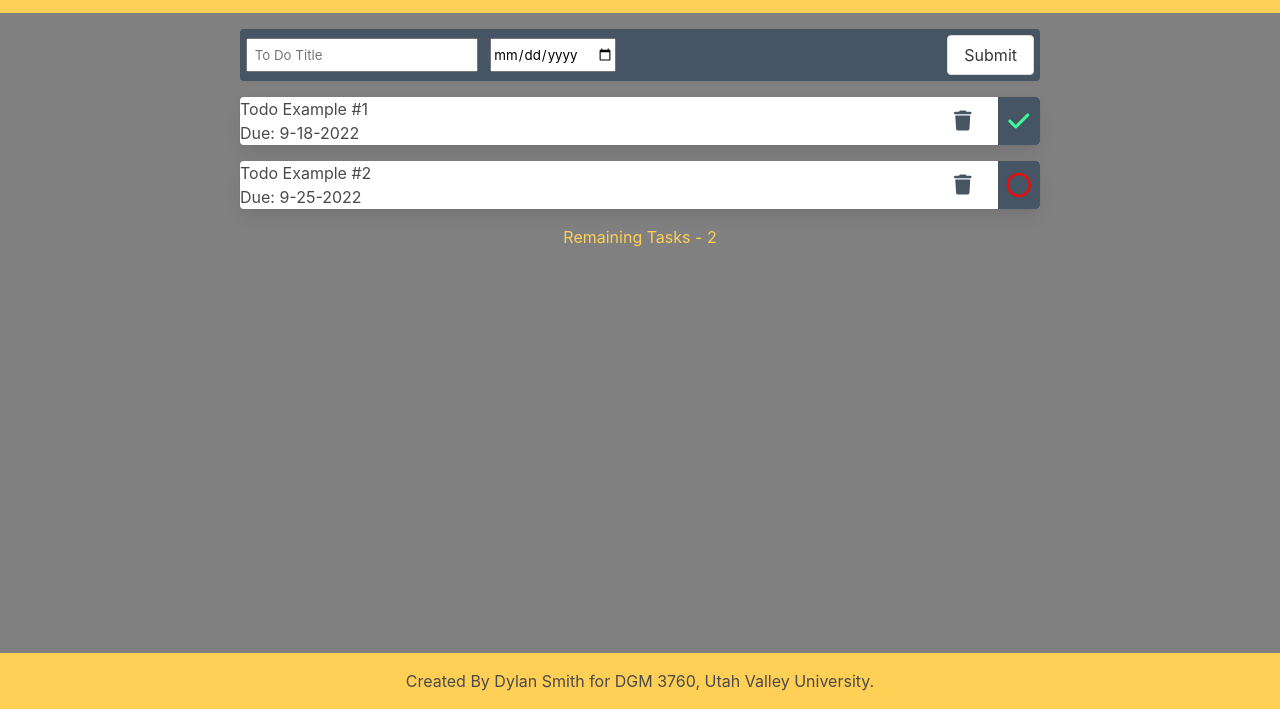
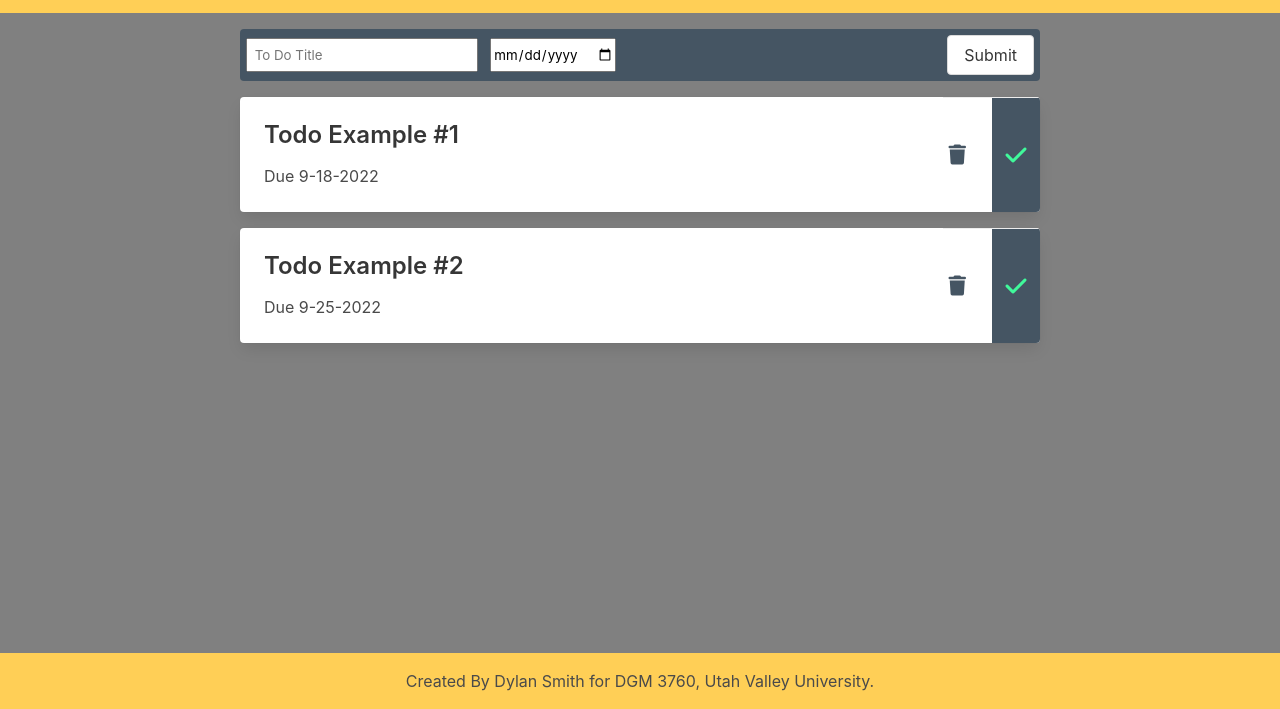
Before and after one commit to ayodyln/todoApp, a website with bundled scripts: page index.html in a window 1280 px wide. Shown: the part 91-800 px from the top of the page. Built offline with nearby package versions, Linux system fonts and the light colour scheme.

Commit message:
reworking bulma styles and updated DOM functions.

```diff
--- a/app.js
+++ b/app.js
@@ -1,8 +1,9 @@
 import myTodos from "./data/todos.js";
 import todoModel from "./data/DataModal.js";
-import { createTodo } from "./lib/TodoFunctions.js";
+import { createTodo, deleteTodo } from "./lib/TodoFunctions.js";
 
 import { TodoComponent } from "./UI/Todo/index.js";
+import { ModalFunction } from "./UI/Modal/index.js";
 
 let todoData = [...myTodos];
 
@@ -28,11 +29,34 @@ createTodoBtn.addEventListener("click", async () => {
 //? Section
 const todosSection = document.querySelector("#todoList");
 
+const todoCount = document.querySelector(".TodoCount");
+
 const addToDOM = (array) => {
   todosSection.textContent = "";
-  array.forEach((el, i, arr) => {
-    const wrapper = document.createElement("div");
-    TodoComponent(todosSection, wrapper, el, i, todoData, addToDOM, todoData);
+  // array.forEach((el, i, arr) => {
+  //   const wrapper = document.createElement("div");
+  //   TodoComponent(todosSection, wrapper, el, i, todoData, addToDOM, todoData);
+  // });
+
+  array.forEach((todo) => {
+    let todoStatus = todo.status
+      ? "todoStatus__complete"
+      : "todoStatus__default";
+
+    let markup = `<div class="card" data-id="${todo.id}">
+      <div class="card-content">
+        <div class="content">
+          <h3>${todo.title}</h3>
+          <p>Due ${todo.due}</p>
+        </div>
+      </div>
+      <div class='card-footer'>
+        <button class="delTodoButton"><i class="fa-solid fa-trash"></i></button>
+        <div class="${todoStatus}"><i class="fa-solid fa-check"></i></div>
+      </div>
+    </div>`;
+
+    todosSection.insertAdjacentHTML("beforeend", markup);
   });
 };
 addToDOM(todoData);
@@ -48,3 +72,8 @@ resetButton.addEventListener("click", () => {
   titleInput.value = "";
   dateInput.value = "";
 });
+
+document.querySelector(".card").addEventListener("click", (event) => {
+  const cardID = event.target.dataset.id * 1;
+  ModalFunction(todoData[cardID], todoData);
+});
--- a/css/style.css
+++ b/css/style.css
@@ -65,10 +65,6 @@ main {
   padding: 0.5em;
 }
 
-#todoList {
-  /* margin: 2em; */
-}
-
 #todoList > div {
   margin: 1em 0;
   cursor: pointer;
@@ -76,11 +72,11 @@ main {
   overflow: hidden;
 }
 
-.cardInfo {
+.card-content {
   width: 100%;
 }
-.cardInfo > h3,
-.cardInfo > p {
+.content > h3,
+.content > p {
   pointer-events: none;
 }
 
@@ -146,3 +142,7 @@ footer {
   padding: 1em;
   min-height: 5.5em;
 }
+
+.card {
+  display: flex;
+}
```
Also changed, not shown: index.html (+1 -1 lines), UI/Todo/index.js (line endings or trailing spaces).
